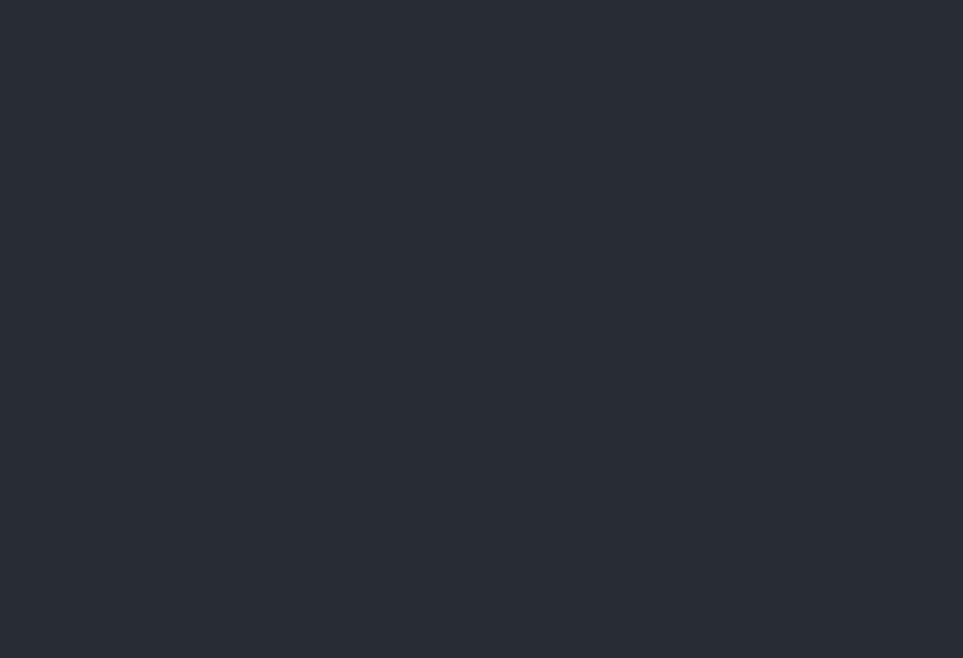
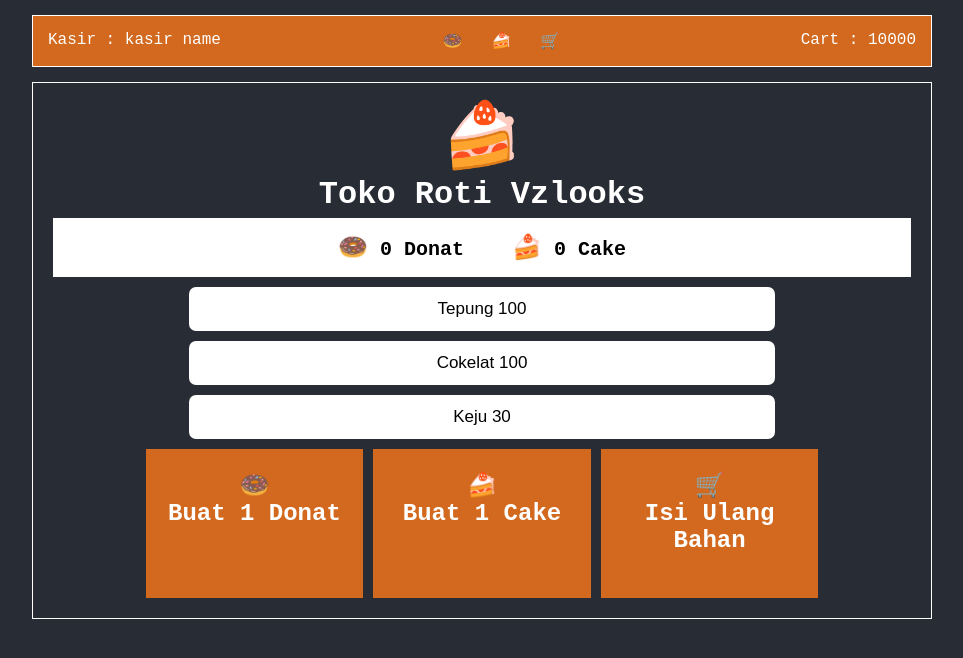
Before and after one commit to mrsetiawan/learn-redux-toko-roti, a React (Create React App) app: page /toko in a window 1280 px wide. Shown: the top 658 px of the page, without its empty margins (158-1121 px from the left). Built offline with nearby package versions, Linux system fonts and the light colour scheme.

Commit message:
add new component child and parent

```diff
--- a/package.json
+++ b/package.json
@@ -7,6 +7,7 @@
     "@testing-library/react": "^9.3.2",
     "@testing-library/user-event": "^7.1.2",
     "axios": "^0.19.2",
+    "prop-types": "^15.7.2",
     "react": "^16.13.1",
     "react-dom": "^16.13.1",
     "react-redux": "^7.2.0",
--- a/src/Main.js
+++ b/src/Main.js
@@ -1,6 +1,7 @@
 import React, { Component } from 'react'
 import { Route, Switch } from 'react-router-dom'
 import ListCustomer from './components/ListCustomer'
+import TokoVzlooks from './components/TokoVzlooks'
 import App from './App'
 import './App.css';
 
@@ -10,6 +11,7 @@ class Main extends Component {
       <Switch>
         <Route path='/' exact component={App} />
         <Route path='/list' component={ListCustomer} />
+        <Route path='/toko' component={TokoVzlooks} />
       </Switch>
     )
   }
--- /dev/null
+++ b/src/action/buatDonatActionOld.js
@@ -0,0 +1,4 @@
+export const buatDonatAction = {
+  type: 'BUAT_DONAT_COKLAT',
+  payload: 1
+}
--- /dev/null
+++ b/src/action/donatCakeAction.js
@@ -0,0 +1,4 @@
+export const donatCakeAction = {
+  type: 'DONAT_CAKE',
+  qty: 1
+}
--- /dev/null
+++ b/src/components/AddCakeDonut.js
@@ -0,0 +1,22 @@
+import React from 'react';
+
+function AddCakeDonut() {
+  return (
+    <>
+      <div className='section-bottom'>
+        <span role='img' aria-label='donuts'>🍩</span>
+        <h3>Buat 1 Donat</h3>
+      </div>
+      <div className='section-bottom'>
+        <span role='img' aria-label='cake'>🍰</span>
+        <h3>Buat 1 Cake</h3>
+      </div>
+      <div className='section-bottom'>
+        <span role='img' aria-label='cart'>🛒</span>
+        <h3>Isi Ulang Bahan</h3>
+      </div>
+    </>
+  )
+}
+
+export default AddCakeDonut;
--- a/src/components/Bahan.js
+++ b/src/components/Bahan.js
@@ -1,19 +1,26 @@
-import React, { Component } from 'react'
+import React from 'react';
+import PropTypes from 'prop-types';
 
-import store from '../store'
+const Bahan = ({ coklat, keju, tepung }) => {
+  return (
+    <div className='header'>
+      <button>Tepung {tepung}</button>
+      <button>Cokelat {coklat}</button>
+      <button>Keju {keju}</button>
+    </div>
+  )
+}
 
-export default class Bahan extends Component {
+Bahan.propTypes = {
+  coklat: PropTypes.number.isRequired,
+  keju: PropTypes.number.isRequired,
+  tepung: PropTypes.number.isRequired
+}
 
-  render() {
+Bahan.defaultProps = {
+  coklat: 100,
+  keju: 30,
+  tepung: 100
+}
 
-    const { bahan } = store.getState();
-
-    return (
-      <div className='header'>
-        <button>Tepung {bahan.tepung}</button>
-        <button>Cokelat {bahan.coklat}</button>
-        <button>Cherry {bahan.cherry}</button>
-      </div>
-    )
-  }
-}
+export default Bahan;
--- /dev/null
+++ b/src/components/Cart.js
@@ -0,0 +1,13 @@
+import React from 'react';
+
+function Cart() {
+  return (
+    <div className='wrap-first-section'>
+      <p>Kasir : kasir name</p>
+      <p>🍩 &nbsp; 🍰 &nbsp; 🛒 &nbsp;</p>
+      <p>Cart : 10000</p>
+    </div>
+  )
+}
+
+export default Cart;
--- /dev/null
+++ b/src/components/DonutAndCake.js
@@ -0,0 +1,11 @@
+import React from 'react';
+
+function DonutAndCake() {
+  return (
+    <div className='section-top'>
+      <span role='img' aria-label='donuts'>🍩</span> 0 Donat &nbsp;&nbsp;  <span role='img' aria-label='cake'>🍰</span> 0 Cake
+    </div>
+  )
+}
+
+export default DonutAndCake;
--- /dev/null
+++ b/src/components/TokoVzlooks.js
@@ -0,0 +1,40 @@
+import React, { Component } from 'react'
+import { connect } from 'react-redux'
+import DonutAndCake from './DonutAndCake'
+import AddCakeDonut from './AddCakeDonut'
+import Bahan from './Bahan'
+import Cart from './Cart'
+
+class App extends Component {
+
+  render() {
+
+    const { coklat, keju, tepung } = this.props.donatcake
+    return (
+      <>
+        <Cart />
+        <div className='container'>
+          <div className='header'>
+            <span role='img' aria-label='cake'>🍰</span>
+            <h3>Toko Roti Vzlooks</h3>
+          </div>
+          <DonutAndCake />
+          <Bahan
+            coklat={coklat}
+            keju={keju}
+            tepung={tepung}
+          />
+          <AddCakeDonut />
+        </div>
+      </>
+    )
+  }
+}
+
+const mapStateToProps = (state) => {
+  return {
+    donatcake: state.donatcake
+  }
+}
+
+export default connect(mapStateToProps, null)(App);
--- a/src/index.js
+++ b/src/index.js
@@ -2,6 +2,7 @@ import React from 'react';
 import ReactDOM from 'react-dom';
 import { Provider } from 'react-redux'
 import store from './store'
+import myStore from './myStore'
 import './index.css';
 import Main from './Main';
 import { BrowserRouter as Router } from 'react-router-dom'
@@ -10,7 +11,8 @@ import * as serviceWorker from './serviceWorker';
 ReactDOM.render(
   <React.StrictMode>
     <Router>
-      <Provider store={store}>
+      {/* <Provider store={store}> */}
+      <Provider store={myStore}>
         <Main />
       </Provider>
     </Router>
```
Also changed, not shown: src/components/Header.js (deleted, +0 -21 lines).
